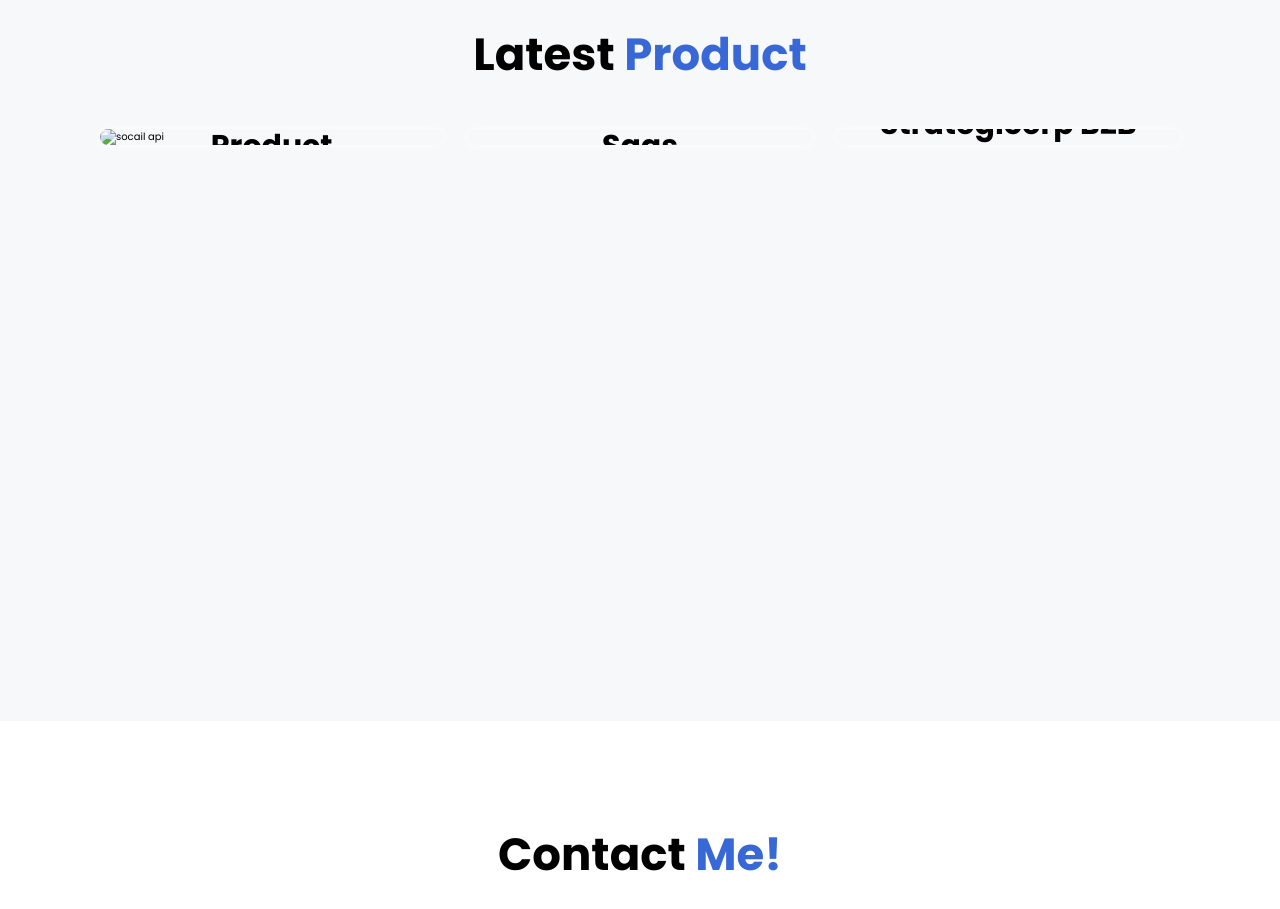
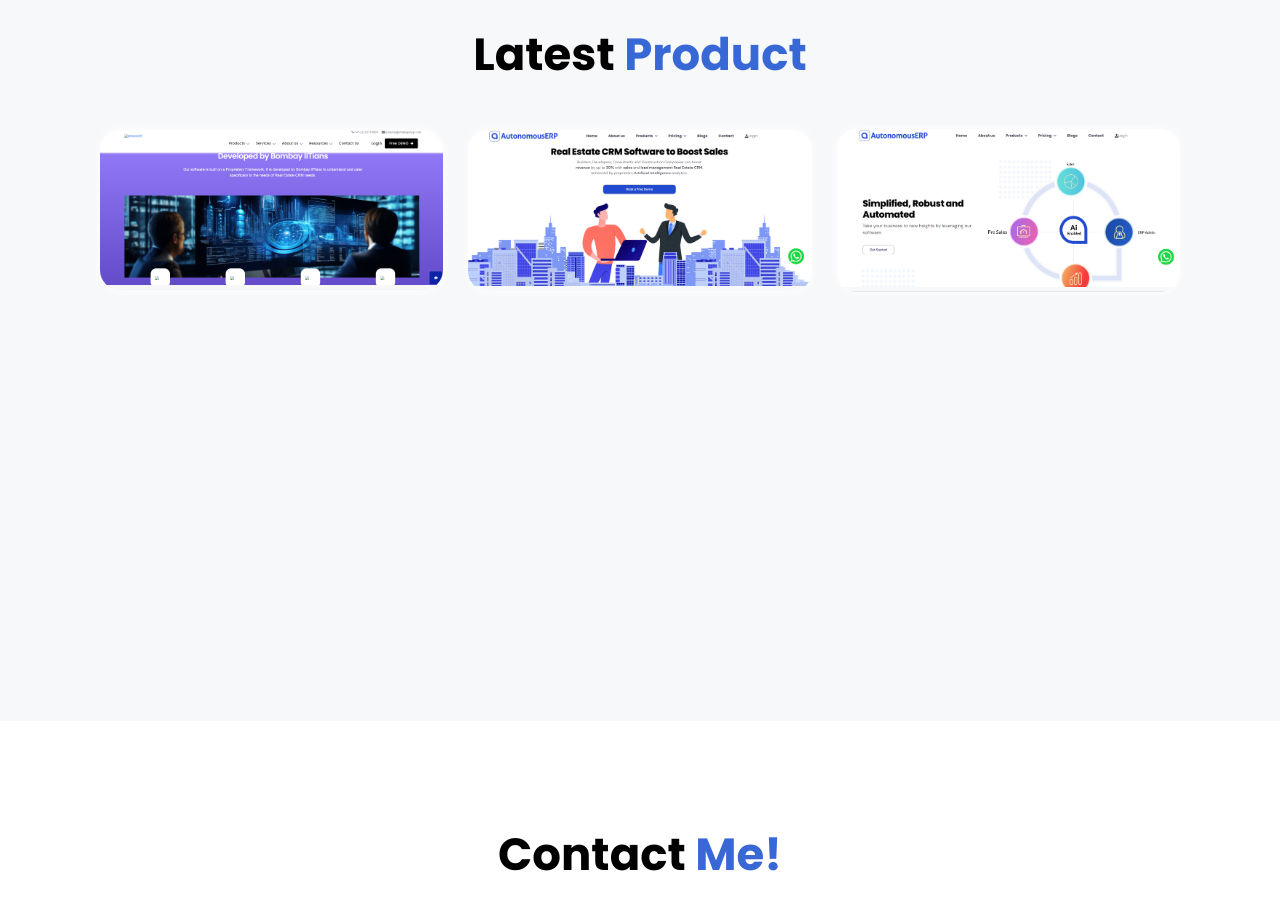
Before and after one commit to Jitesh19Y/JiteshPortfolio, a plain HTML site: page index.html in a window 1280 px wide. Shown: the part 2700-3609 px from the top of the page. Drawn offline with nearby package versions, Linux system fonts and the light colour scheme.

Commit message:
Update index.html
commit

```diff
--- a/index.html
+++ b/index.html
@@ -120,7 +120,7 @@
         <h2 class="heading">Latest <span>Product</span></h2>
         <div class="projects-container">
             <div class="projects-box">
-                <img src="static/1.png" alt="socail api" >
+                <img src="1.png" alt="socail api" >
                 <div class="porjects-layer">
                     <h4>Enterprice Product</h4>
                     <p>strategicerp Enterprice Product</p>
@@ -128,7 +128,7 @@
                 </div>
             </div>
             <div class="projects-box">
-                <img src="static/2.png" alt="" >
+                <img src="2.png" alt="" >
                 <div class="porjects-layer">
                     <h4> Autonomous Saas</h4>
                     <p>Creadted Autonomous Saas</p>
@@ -136,7 +136,7 @@
                 </div>
             </div>
             <div class="projects-box">
-                <img src="static/3.png" alt="" >
+                <img src="3.png" alt="" >
                 <div class="porjects-layer">
                     <h4>Strategicerp B2B</h4>
                     <p>Strategicerp B2B</p>
```
